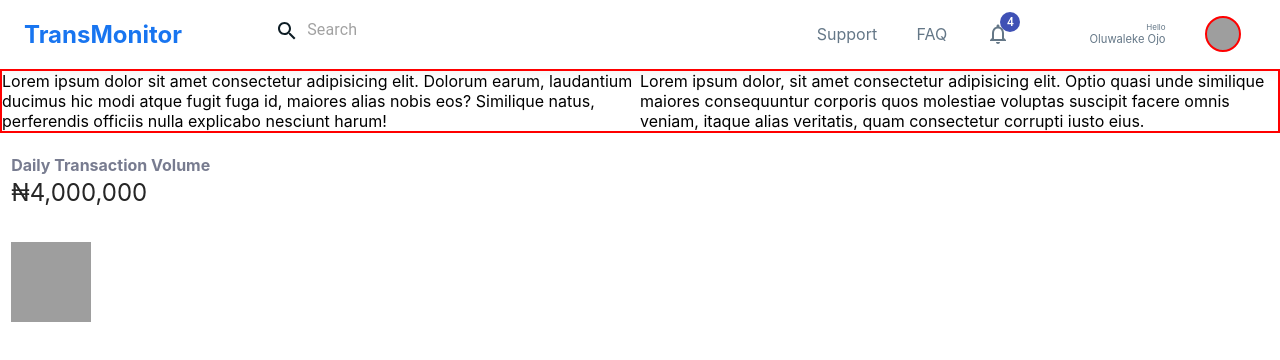
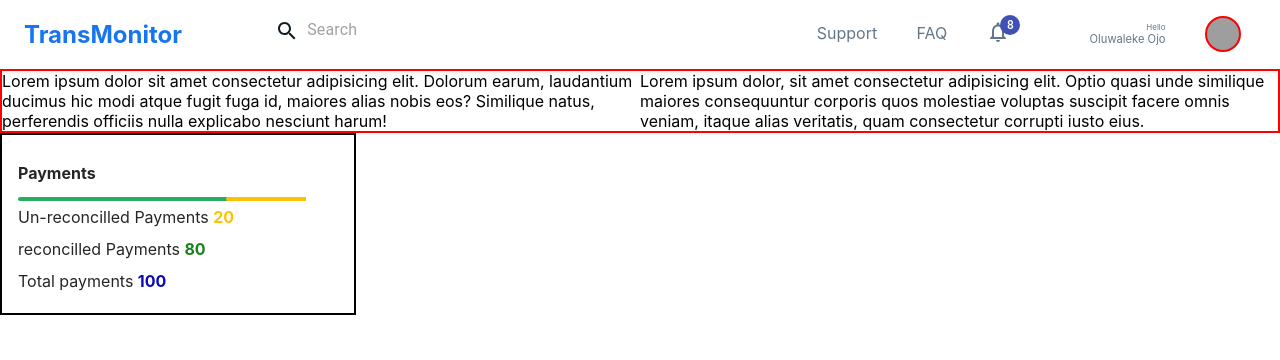
Before and after one commit to John-pels/transmonitor, a React (Create React App) app: page / in a window 1280 px wide. Shown: the top 360 px of the page. Built offline with nearby package versions, Linux system fonts and the light colour scheme; grey boxes are pictures that could not be loaded.

Commit message:
TrackRecord Component
I create trackRecord Component

```diff
--- a/src/App.js
+++ b/src/App.js
@@ -1,16 +1,17 @@
 import React from "react";
 import Header from "./component/header";
 import MainContainer from "./component/container";
-import TransactionBox from "./component/transaction";
-
+import TrackRecord from "./component/trackRecord";
 function App() {
   return (
     <div className="App">
       <Header />
       <MainContainer />
-      <TransactionBox
-        transaction="Daily Transaction Volume"
-        figure="₦4,000,000"
+      <TrackRecord
+        heading="Payments"
+        textOne="Un-reconcilled Payments"
+        textTwo="reconcilled Payments"
+        textThree="Total payments"
       />
     </div>
   );
--- a/src/component/header/header.module.scss
+++ b/src/component/header/header.module.scss
@@ -20,6 +20,8 @@
     .Link {
       color: #647787;
       cursor: pointer;
+      margin-top: -.2em;
+
     }
     .name {
       color: #647787;
--- a/src/component/header/index.jsx
+++ b/src/component/header/index.jsx
@@ -13,7 +13,7 @@ const Header = () => (
     <div className={classes.flexEndItems}>
       <span className={classes.Link}>Support</span>
       <span className={classes.Link}>FAQ</span>
-      <Badge badgeContent={4} color={"primary"}>
+      <Badge badgeContent={8} color={"primary"}>
         <NotificationsNoneIcon className={classes.Link} />
       </Badge>
       <span className={classes.name}>
--- /dev/null
+++ b/src/component/trackRecord/index.jsx
@@ -0,0 +1,22 @@
+import React from "react";
+import classes from "./trackRecord.module.scss";
+
+const TrackRecord = ({ heading, textOne, textTwo, textThree }) => (
+  <section className={classes.trackWrap}>
+    <h4>{heading}</h4>
+
+    <span className={classes.progressBar}></span>
+    {/* <span className={classes.progressBar2}></span> */}
+    <p>
+      {textOne} <span className={classes.first}>20</span>
+    </p>
+    <p>
+      {textTwo} <span className={classes.second}>80</span>
+    </p>
+    <p>
+      {textThree} <span className={classes.third}>100</span>
+    </p>
+  </section>
+);
+
+export default TrackRecord;
--- /dev/null
+++ b/src/component/trackRecord/trackRecord.module.scss
@@ -0,0 +1,47 @@
+.trackWrap {
+  display: flex;
+  flex-flow: column wrap;
+  max-width: 25%;
+  border: 2px solid black;
+  color: #262626;
+  padding: 1em;
+
+  h4 {
+    line-height: 0.2;
+  }
+  .progressBar {
+    width: 18em;
+    height: 0.3em;
+    background: #27ae60;
+    border-radius: 0.2em;
+    position: relative;
+  }
+  .progressBar::before {
+    position: absolute;
+    right: 0;
+    content: '';
+    width:5em;
+    height: 0.3em;
+    background: #fdc203;
+    border-radius: 0.2em;
+  }
+
+
+
+  p {
+    line-height: 0;
+
+    .first {
+      font-weight: bold;
+      color:#fdc203;
+    }
+    .second {
+      font-weight: bold;
+      color: rgb(26, 131, 26);
+    }
+    .third {
+      font-weight: bold;
+      color: rgb(10, 10, 182);
+    }
+  }
+}
```
